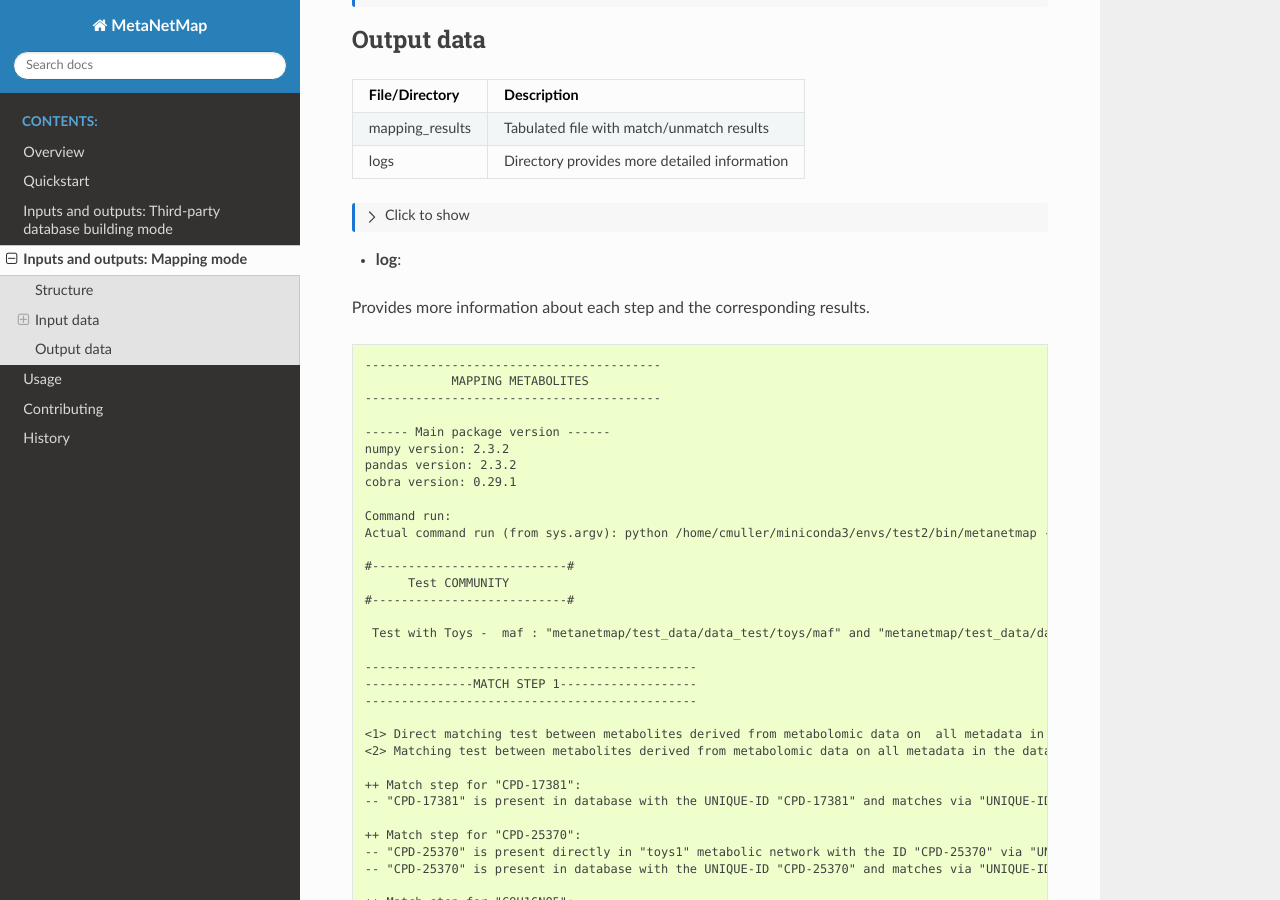
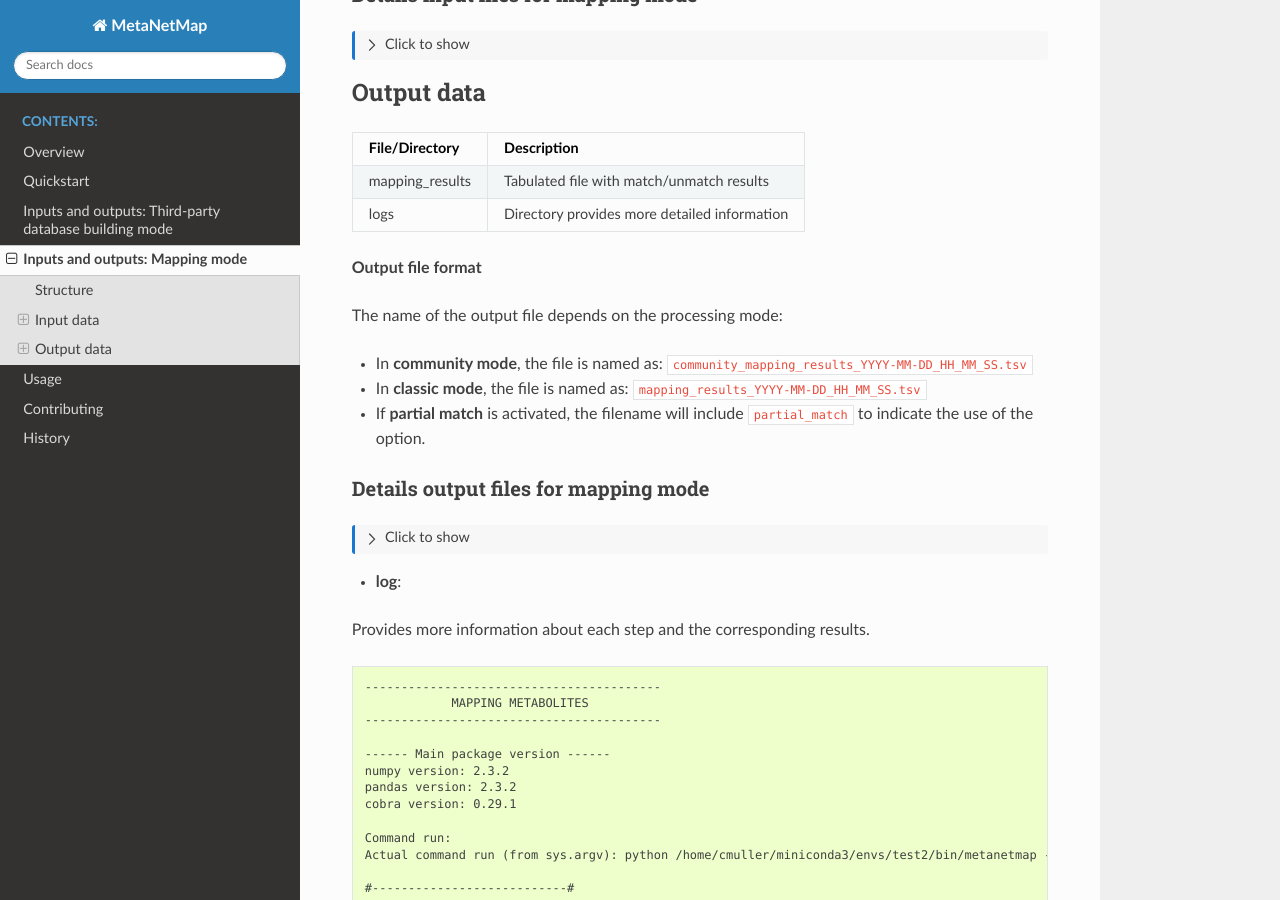
Before and after one commit to coraliemuller/metanetmap, a Sphinx documentation site: the page built from docs/inp_out_mapping.rst, in a window 1280 px wide and 900 px high, scrolled down 915 px. Built offline with Sphinx 7.4.7 and the Read the Docs theme 3.1.0, drawn with Linux system fonts in a browser that asks for light colours; pages that are not in the unit, such as notebooks, are missing from menus.

```diff
--- a/docs/inp_out_mapping.rst
+++ b/docs/inp_out_mapping.rst
@@ -78,7 +79,7 @@ Details input files for mapping mode
   +------------+-------------+------------------------------------+--------------+-------------------------------------------+
 
 
-  _________________________________________________________________________________________________________________________________
+   ------------------------------
 
 
   - **Metabolic networks**:
@@ -130,7 +131,7 @@ Details input files for mapping mode
   +--------------------------+------------------------------------------------------------------------------+
 
 
-     _________________________________________________________________________________________________________________________________
+   ------------------------------
 
 
   - **Datatable_conversion_MetaCyc**:
@@ -237,17 +238,18 @@ Output data
 | logs                    | Directory provides more detailed information                |
 +-------------------------+-------------------------------------------------------------+
 
+**Output file format**
 
+The name of the output file depends on the processing mode:
+
+- In **community mode**, the file is named as: ``community_mapping_results_YYYY-MM-DD_HH_MM_SS.tsv``
+- In **classic mode**, the file is named as: ``mapping_results_YYYY-MM-DD_HH_MM_SS.tsv``
+- If **partial match** is activated, the filename will include ``partial_match`` to indicate the use of the option.
+
+
+Details output files for mapping mode
+~~~~~~~~~~~~~~~~~~~~~~~~~~~~~~~~~~~~
 .. toggle::
-
-   **Output file format**
-
-   The name of the output file depends on the processing mode:
-
-   - In **community mode**, the file is named as: ``community_mapping_results_YYYY-MM-DD_HH_MM_SS.tsv``
-   - In **classic mode**, the file is named as: ``mapping_results_YYYY-MM-DD_HH_MM_SS.tsv``
-   - If **partial match** is activated, the filename will include ``partial_match`` to indicate the use of the option.
-
 
    **File content and column structure**
 
```
Also changed, not shown: other parts of docs/inp_out_mapping.rst (+2 -1 lines), docs/inp_out_build.rst (+4 -3 lines).
